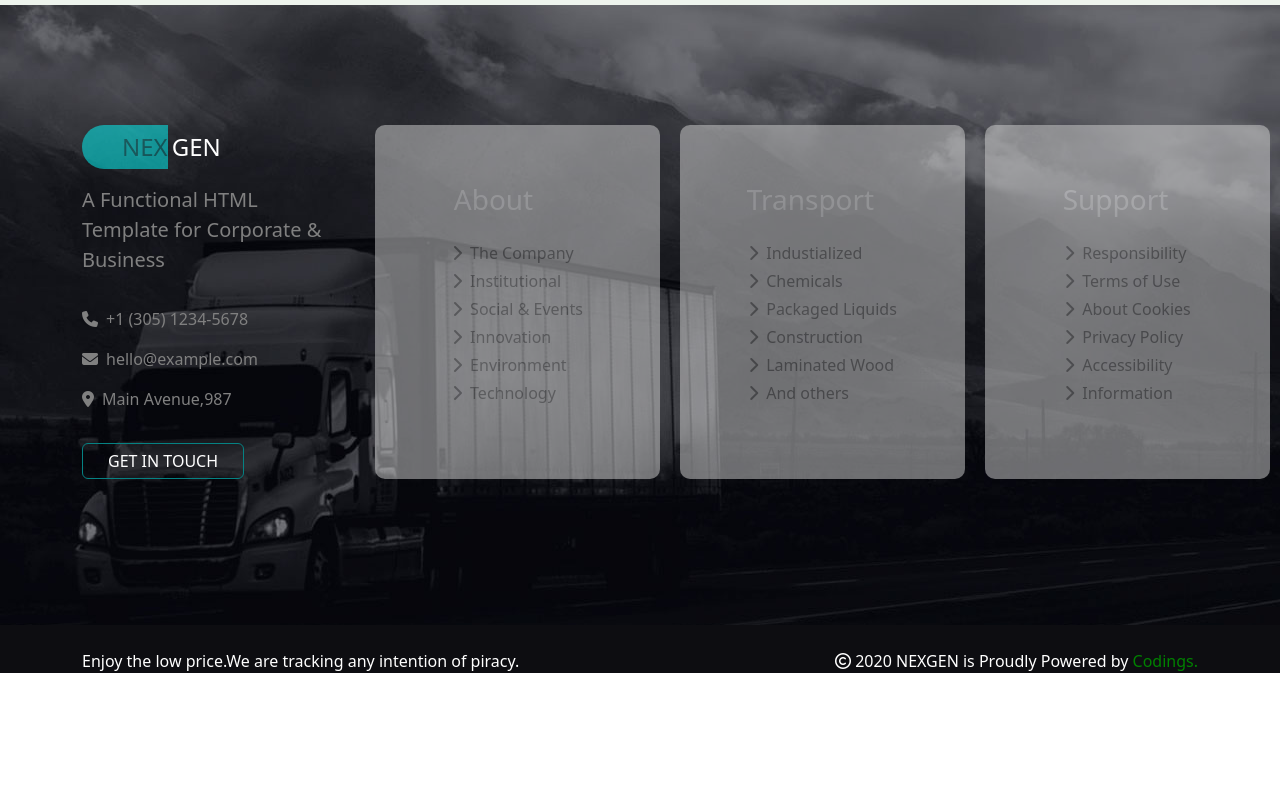
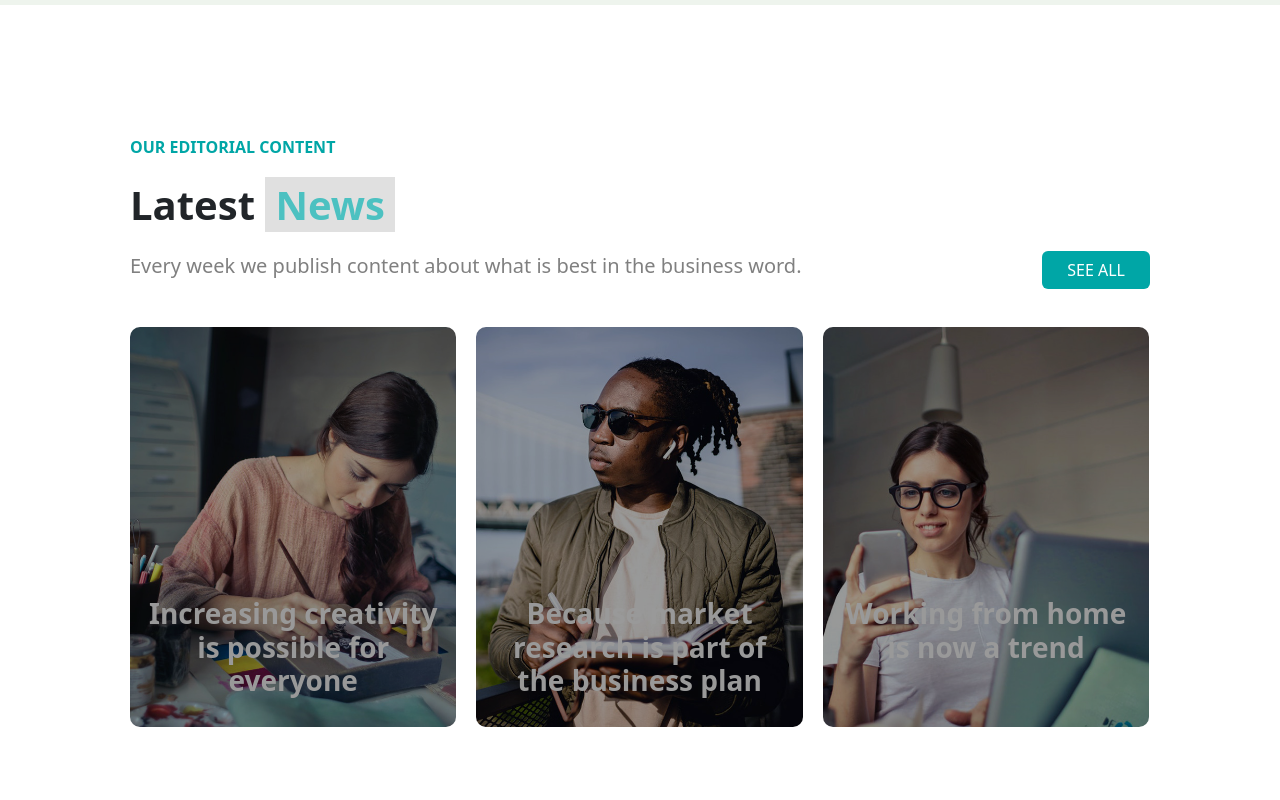
Before and after one commit to gaetano-94/proj-html-vuejs, a Vue app: page / in a window 1280 px wide. Shown: the part 2920-3720 px from the top of the page. Before the commit the page ends 3593 px from the top, so only its background shows below. Built offline with nearby package versions, Linux system fonts and the light colour scheme.

Commit message:
feat: sezione-cinque

```diff
--- a/src/components/main/AppSezioneCinque.vue
+++ b/src/components/main/AppSezioneCinque.vue
@@ -4,6 +4,117 @@ export default {
 };
 </script>
 
-<template></template>
+<template>
+  <section>
+    <div class="container px-0">
+      <div>
+        <span class="text-uppercase span-top"
+          ><strong>Our Editorial Content</strong></span
+        >
+        <div class="my-3">
+          <span class="fs-1"><strong>Latest </strong></span>
+          <span class="fs-1 news"><strong>News</strong></span>
+        </div>
+      </div>
+      <div class="d-flex justify-content-between align-items-center">
+        <p class="fs-5 text-gray">
+          Every week we publish content about what is best in the business word.
+        </p>
+        <button class="btn btn-sell-all mb-2 text-uppercase px-4">
+          See All
+        </button>
+      </div>
+      <div class="row mx-0">
+        <div class="col-4 box-1">
+          <h3 class="text-white text fs-3">
+            <strong>Increasing creativity is possible for everyone</strong>
+          </h3>
+        </div>
+        <div class="col-4 box-2">
+          <h3 class="text-white text fs-3">
+            <strong
+              >Because market research is part of the business plan</strong
+            >
+          </h3>
+        </div>
+        <div class="col-4 box-3">
+          <h3 class="text-white text fs-3">
+            <strong>Working from home is now a trend</strong>
+          </h3>
+        </div>
+      </div>
+    </div>
+  </section>
+</template>
 
-<style scoped lang="scss"></style>
+<style scoped lang="scss">
+section {
+  padding: 130px;
+  width: 100%;
+
+  .container {
+    width: 100%;
+    margin: 0px auto;
+
+    .span-top {
+      color: #00a6a6;
+    }
+
+    .news {
+      background-color: lightgray;
+      padding: 0px 10px;
+      color: #00a6a6;
+      filter: opacity(0.7);
+    }
+
+    .text-gray {
+      color: gray;
+    }
+
+    .btn-sell-all {
+      background-color: #00a6a6;
+      color: white;
+    }
+
+    .row {
+      gap: 20px;
+      flex-wrap: nowrap;
+      width: 100%;
+
+      .col-4 {
+        background-color: blue;
+        text-align: center;
+        height: 400px;
+        border-radius: 10px;
+        filter: brightness(0.6);
+        margin-top: 30px;
+        width: 32%;
+
+        .text {
+          margin-top: 270px;
+          color: white;
+        }
+      }
+
+      .box-1 {
+        background-image: url(../../assets/img/news-1.jpg);
+        background-size: cover;
+        background-position: center;
+      }
+
+      .box-2 {
+        background-image: url(../../assets/img/news-2.jpg);
+        background-size: cover;
+        background-position: center;
+        background-repeat: no-repeat;
+      }
+
+      .box-3 {
+        background-image: url(../../assets/img/news-3.jpg);
+        background-size: cover;
+        background-position: center;
+      }
+    }
+  }
+}
+</style>
```
